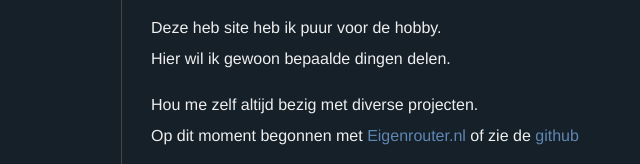
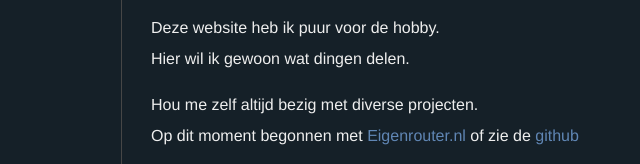
Before and after one commit to landaal-ict/landaal-ict.github.io, a plain HTML site: page overmij/index.html in a window 1280 px wide. Shown: the part 251-415 px from the top of the page, 391-1031 px from the left. Drawn offline with Linux system fonts and the light colour scheme.

Commit message:
update overmij page

```diff
--- a/index.xml
+++ b/index.xml
@@ -59,8 +59,8 @@ Ensure your server is safe, no matter where it’s running: public cloud, privat
         <description>Mijn naam is Wesley Landaal.
 Ik ben 33 jaar oud.
 Heb een grote liefde voor IT.
-Deze heb site heb ik puur voor de hobby.
-Hier wil ik gewoon bepaalde dingen delen.
+Deze website heb ik puur voor de hobby.
+Hier wil ik gewoon wat dingen delen.
 Hou me zelf altijd bezig met diverse projecten.
 Op dit moment begonnen met Eigenrouter.nl of zie de github
 Verder doe ik veel met Linux en Windows.
--- a/overmij/index.html
+++ b/overmij/index.html
@@ -119,8 +119,8 @@ Wesley Landaal
 <meta name="twitter:description" content="Mijn naam is Wesley Landaal.
 Ik ben 33 jaar oud.
 Heb een grote liefde voor IT.
-Deze heb site heb ik puur voor de hobby.
-Hier wil ik gewoon bepaalde dingen delen.
+Deze website heb ik puur voor de hobby.
+Hier wil ik gewoon wat dingen delen.
 Hou me zelf altijd bezig met diverse projecten.
 Op dit moment begonnen met Eigenrouter.nl of zie de github
 Verder doe ik veel met Linux en Windows.
@@ -134,8 +134,8 @@ Linux draai ik op al mijn servers."/>
 <meta property="og:description" content="Mijn naam is Wesley Landaal.
 Ik ben 33 jaar oud.
 Heb een grote liefde voor IT.
-Deze heb site heb ik puur voor de hobby.
-Hier wil ik gewoon bepaalde dingen delen.
+Deze website heb ik puur voor de hobby.
+Hier wil ik gewoon wat dingen delen.
 Hou me zelf altijd bezig met diverse projecten.
 Op dit moment begonnen met Eigenrouter.nl of zie de github
 Verder doe ik veel met Linux en Windows.
@@ -162,7 +162,7 @@ Linux draai ik op al mijn servers." />
         "alternativeHeadline": "",
         "description": "
 
-        Mijn naam is Wesley Landaal.\nIk ben 33 jaar oud.\nHeb een grote liefde voor IT.\nDeze heb site heb ik puur voor de hobby.\nHier wil ik gewoon bepaalde dingen delen.\nHou me zelf altijd bezig met diverse projecten.\nOp dit moment begonnen met Eigenrouter.nl of zie de github\nVerder doe ik veel met Linux en Windows.\nWindows omdat daar veel software gewoon op werkt.\nLinux draai ik op al mijn servers.
+        Mijn naam is Wesley Landaal.\nIk ben 33 jaar oud.\nHeb een grote liefde voor IT.\nDeze website heb ik puur voor de hobby.\nHier wil ik gewoon wat dingen delen.\nHou me zelf altijd bezig met diverse projecten.\nOp dit moment begonnen met Eigenrouter.nl of zie de github\nVerder doe ik veel met Linux en Windows.\nWindows omdat daar veel software gewoon op werkt.\nLinux draai ik op al mijn servers.
 
 
 
@@ -212,7 +212,7 @@ Linux draai ik op al mijn servers." />
 
     ,
         "url" : "https:\/\/landaalict.nl\/overmij\/",
-        "wordCount" : "73",
+        "wordCount" : "72",
         "genre" : [ ],
         "keywords" : [ ]
     }
@@ -410,8 +410,8 @@ Linux draai ik op al mijn servers." />
       <p>Mijn naam is Wesley Landaal.<br>
 Ik ben 33 jaar oud.<br>
 Heb een grote liefde voor IT.</p>
-<p>Deze heb site heb ik puur voor de hobby.<br>
-Hier wil ik gewoon bepaalde dingen delen.</p>
+<p>Deze website heb ik puur voor de hobby.<br>
+Hier wil ik gewoon wat  dingen delen.</p>
 <p>Hou me zelf altijd bezig met diverse projecten.<br>
 Op dit moment begonnen met <a href="https://eigenrouter.nl">Eigenrouter.nl</a> of zie de <a href="https://github.com/eigenrouter">github</a></p>
 <p>Verder doe ik veel met Linux en Windows.<br>
```
